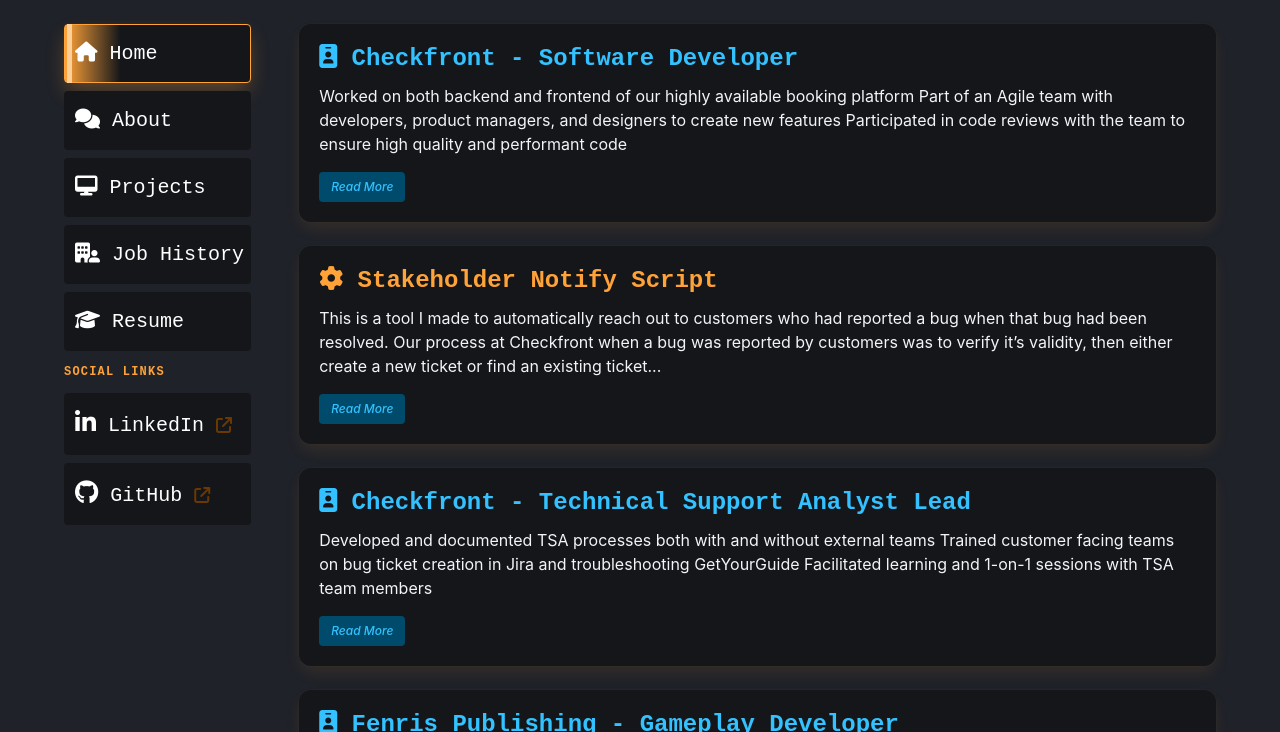
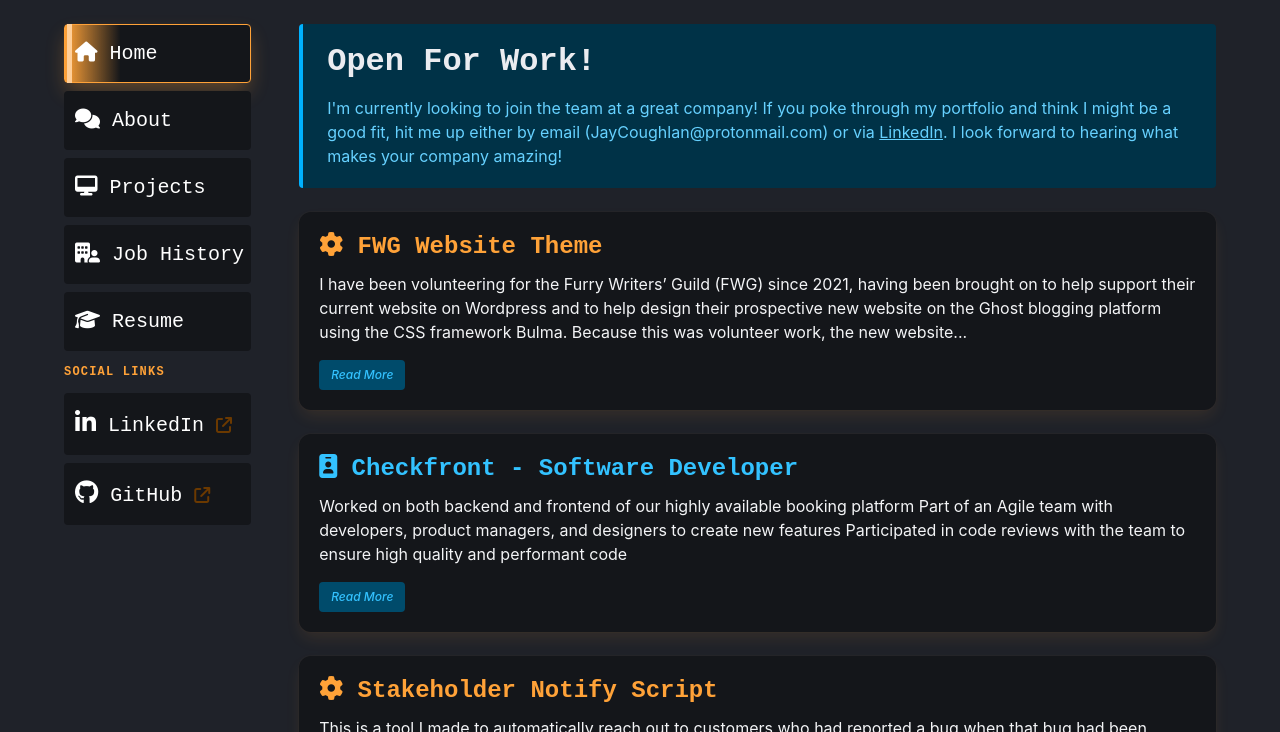
Before and after one commit to JayAKCoughlan/JayAkCoughlan.github.io, a Jekyll site: the page built from index.html, in a window 1280 px wide and 900 px high, cut to the strip 168-900 px from the top of the window. Built offline with Jekyll 4.4.1, drawn with Linux system fonts in a browser that asks for light colours; nearby versions of some CDN libraries; library files that are not in the unit come from our copies; the list of posts is cut into pages by our own code.

Commit message:
Add open for work announcement. Add FWG Website project

```diff
--- a/_data/projects.json
+++ b/_data/projects.json
@@ -142,6 +142,22 @@
 		"download":"n/a",
 		"moreInfo":"n/a",
 		"preview":"An internal tool to automatically reach out to customer's who's bug reports have been resolved"
+	},
+	{
+		"name": "FWG Website Theme",
+		"image": "fwg_main_page.png",
+		"url": "/2026/05/28/project-fwg-website-theme.html",
+		"company": "Furry Writers Guild",
+		"startDate": "April 2021",
+		"endDate": "January 2024",
+		"devTime": "",
+		"tags": ["HTML", "CSS", "Javascript", "Ghost"],
+		"languages":["HTML", "CSS", "Javascript"],
+		"techs":["Ghost"],
+		"repo":"https://github.com/Shirou14/FWG-Website-Theme",
+		"download":"n/a",
+		"moreInfo":"n/a",
+		"preview":"A website theme built around the Furry Writers Guild's needs to display their style. Theme was built for the Ghost platform."
 	}
 
 ]
--- a/index.html
+++ b/index.html
@@ -3,6 +3,12 @@
 title: Jay Coughlan's Portfolio
 ---
 <div class="content">
+  <article class="message is-info">
+    <div class="message-body">
+      <h1 class="title-is-5 is-family-monospace">Open For Work!</h1>
+      <p>I'm currently looking to join the team at a great company! If you poke through my portfolio and think I might be a good fit, hit me up either by email (JayCoughlan@protonmail.com) or via <a href="{{ site.data.social[0].link }}">LinkedIn</a>. I look forward to hearing what makes your company amazing!</p>
+    </div>
+  </article>
     <div class="list-group">
       {% for post in paginator.posts %}
       <div class="box">
--- /dev/null
+++ b/my_collections/_posts/2026-05-28-project-fwg-website-theme.md
@@ -0,0 +1,54 @@
+---
+layout: project
+title: Project
+subtitle: FWG Website Theme
+icon: fa-gear
+date: 2026-05-28
+category: project
+projectNum: 9
+---
+
+I have been volunteering for the Furry Writers' Guild (FWG) since 2021, having been brought on to help support their [current website](https://furrywritersguild.com) on Wordpress and to help design their prospective new website on the [Ghost](https://ghost.org) blogging platform using the CSS framework [Bulma](https://bulma.io).
+
+Because this was volunteer work, the new website theme was worked on outside of my usual work hours and alongside the [Neon Roar](/2022/05/01/project-Neon-Roar.html) game project.
+
+While the theme is based on Ghost's _Casper_ theme, it is highly customized to meet the FWG's needs. For example, there needed to be a directory of registered guild members, but we couldn't use Ghost's built in membership system because all of the registered member details needed to be controlled by the guild's board. So, I built out a system where Admins of the site could make specific pages for each guild member, add all of the usual details, and then set it as a guild-member using a specific page tag and template. This allowed new guild members to be added easily by the Guild's Board members without needing too much technical knowledge:
+<br/>
+<div class="grid">
+    <figure class="cell image is-16by9">
+        <img src="/static/img/FWG-Site/member-directory.png">
+    </figure>
+    <figure class="cell image is-16by9">
+        <img src="/static/img/FWG-Site/member-page.png">
+    </figure>
+</div>
+<br/>
+<br/>
+The website theme also included other features such as adaptive theming based on the type of posts:
+<br/>
+<div class="grid">
+    <figure class="cell image">
+        <img src="/static/img/FWG-Site/colour-themed-posts.png">
+    </figure>
+</div>
+<br/>
+<br/>
+Nested Navigation, which Ghost was lacking at the time:
+<br/>
+<div class="grid">
+    <figure class="cell image">
+        <img src="/static/img/FWG-Site/nested-navigation.png">
+    </figure>
+</div>
+<br/>
+<br/>
+And full integration with Ghosts' pagination and search functionalities:
+<br/>
+<div class="grid">
+    <figure class="cell image">
+        <img src="/static/img/FWG-Site/pagination.png">
+    </figure>
+</div>
+<br/>
+<br/>
+Due to external factors, the Furry Writer's Guild never migrated to Ghost, so the theme remains unused. Regardless, working on this theme was a great learning experience in both web design, CSS frameworks, and working with external teams that aren't as familiar with technical tools.
--- a/resume.md
+++ b/resume.md
@@ -85,7 +85,7 @@
 
 ## ***Projects***
 
-#### **Neon Roar (Fenris Publishing)**
+#### **[Neon Roar](/project/{{ site.data.projects[7].url }}) (Fenris Publishing)**
 _A retro-style video game based on favorite, popular titles from the Sega Saturn. Play as one of four characters each with a different gameplay style in a Neon-Punk, 80’s horror style world._
 - Built using Unity 3D and C#
 - Worked asynchronously with a team of creators, including other developers, artists, and project leads
@@ -93,7 +93,15 @@
 
 <br/>
 
-#### **Support Stakeholder Notify Script (Checkfront)**
+#### **[Website Theme](/project/{{ site.data.projects[9].url }}) (Furry Writers' Guild)**
+_A website theme built around the Furry Writers Guild's needs to display their style. Theme was built for the Ghost platform._
+- Built with HTML, CSS, and Javascript for the Ghost blogging platform
+- Worked as an individual on the project outside of work hours
+- Gathered business requirements from stakeholders and translated into technical tasks
+
+<br/>
+
+#### **[Support Stakeholder Notify Script](/project/{{ site.data.projects[8].url }}) (Checkfront)**
 _Technical Support Analysts need to follow up on all Zendesk tickets attached to a deployed bug fix. The goal of this project was to automate re-opening the Zendesk tickets, saving time and reducing busy work._
 - A PHP tool to re-open support Zendesk conversations attached to deployed Jira tickets
 - Automatically re-open and apply a generic internal message to all tickets, assign tickets to last agent, and only follow up once if operator reached out multiple times
@@ -101,7 +109,7 @@
 
 <br/>
 
-#### **Zephyr Sprint Setup (Checkfront)**
+#### **[Zephyr Sprint Setup](/project/{{ site.data.projects[6].url }}) (Checkfront)**
 _Every sprint Quality Assurance needed to set up Zephyr with all of the Jira tickets for that sprint. The goal of this project was to automate that, saving time and reducing error._
 -	Run over the terminal using PHP to connect Jira sprints and tickets to Zephyr testing suite
 -	One-Month project between other testing responsibilities
@@ -109,7 +117,7 @@
 
 <br/>
 
-#### **Cave Flier (B.C.I.T)**
+#### **[Cave Flier](/project/{{ site.data.projects[5].url }}) (B.C.I.T)**
 _Our Mid-Term project at B.C.I.T. was a short game experience developed as a team. Our goal was to build an algorithmically generated first-person flight simulation game with potentially infinite levels for mobile devices._
 -	Part of a four-programmer team
 -	First person flight game with randomly generated obstacles and consumables
@@ -119,7 +127,7 @@
 
 <br/>
 
-#### **Password Updater Script (Absolute Software)**
+#### **[Password Updater Script](/project/{{ site.data.projects[2].url }}) (Absolute Software)**
 _In hosting Ops we needed to change the default password of every new PC we purchased for security. The goal was to generate a custom password, changed it on the device, and saved it in PasswordState._
 *	Coded internal tools for Absolute Software
 *	Used Powershell, the Powershell markup language, and PasswordState API’s
@@ -128,7 +136,7 @@
 
 <br/>
 
-#### **Moon Child (Vancouver Film School)**
+#### **[Moon Child](/project/{{ site.data.projects[0].url }}) (Vancouver Film School)**
 _Our final project at Vancouver Film School was a short game experience developed as a team. Our goal was to build a third-person platformer with two levels, voice acting, and enemy AI._
 *	Worked as the sole programmer on five-person team using
 *	Third person platformer with traditional and runner mechanics
```
Also changed, not shown: static/img/FWG-Site/colour-themed-posts.png (added), static/img/FWG-Site/main_page.png (added), static/img/FWG-Site/member-directory.png (added), static/img/FWG-Site/member-page.png (added), static/img/FWG-Site/nested-navigation.png (added), static/img/FWG-Site/old_version_01.jpg (added), static/img/FWG-Site/old_version_02.jpg (added), static/img/FWG-Site/old_version_03.jpg (added), static/img/FWG-Site/pagination.png (added), static/projects/fwg_main_page.png (added), 1 other file.
